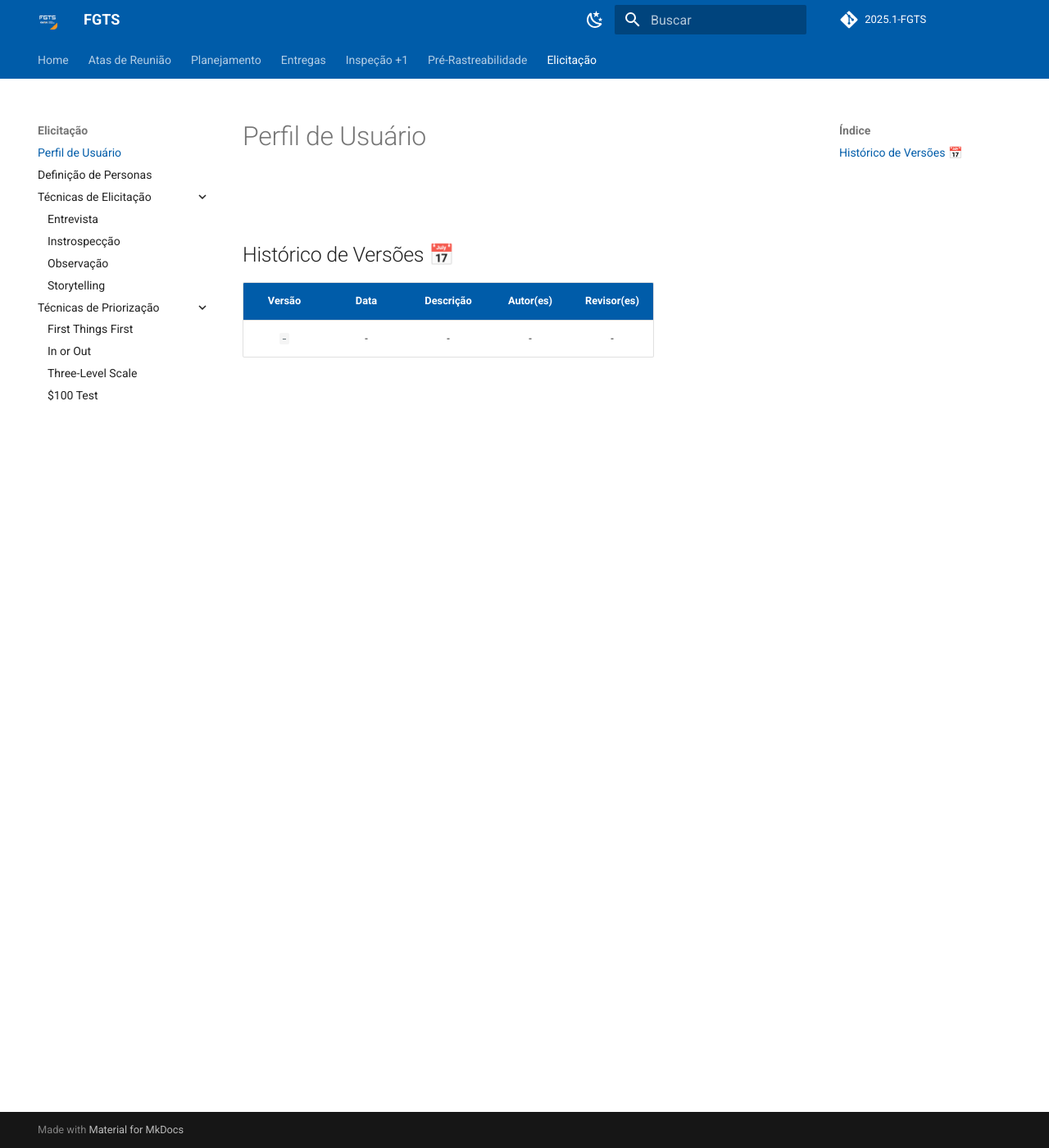
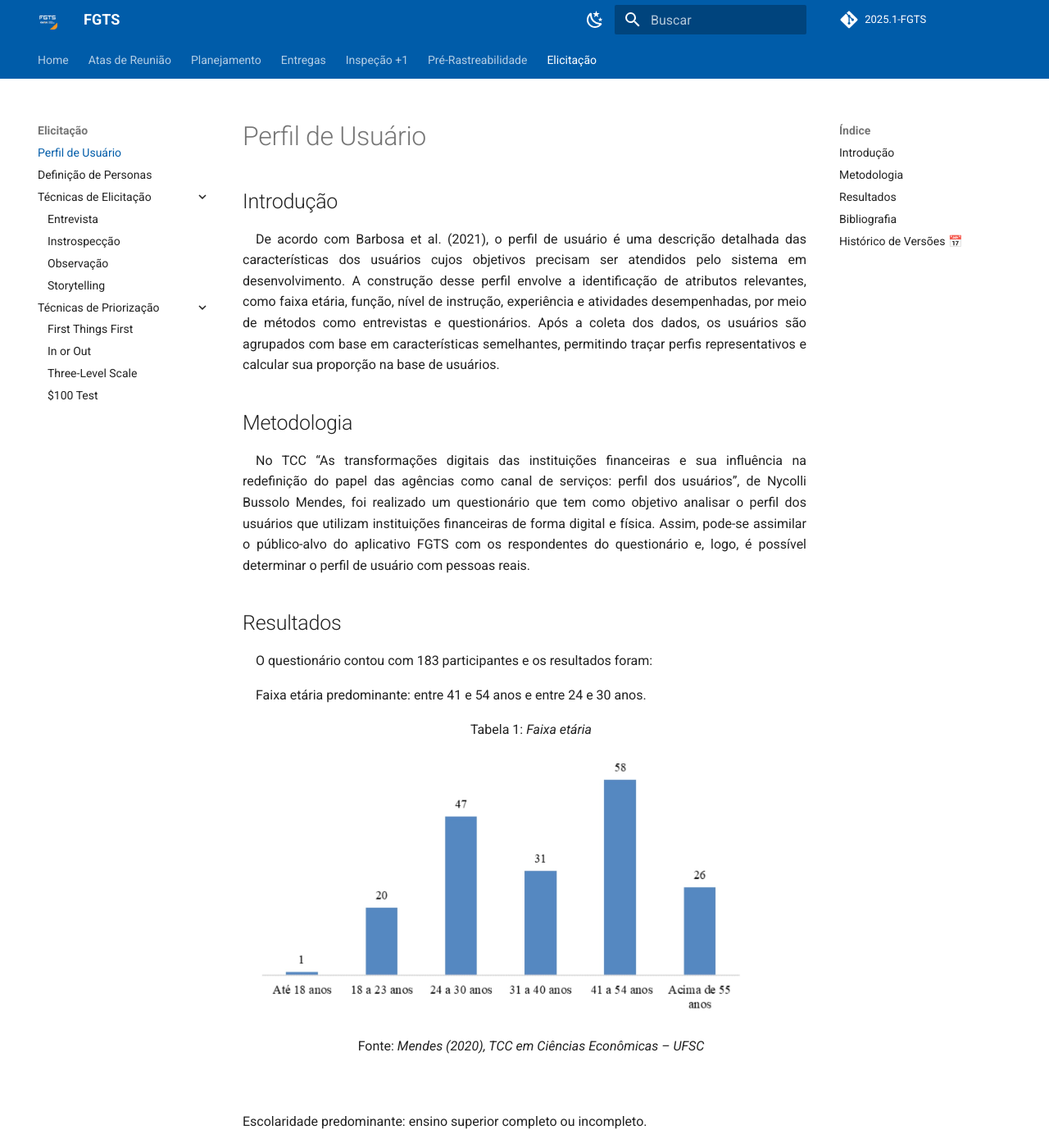
Before and after one commit to eduardodpms/REQ-FGTS, an MkDocs documentation site: the page built from docs/Elicitacao/Perfil-de-Usuario.md, in a window 1280 px wide and 1400 px high. Shown: the whole window at 82% size. Built offline with MkDocs 1.6.1 and Material for MkDocs 9.7.7, drawn with Linux system fonts in a browser that asks for light colours; comment, search, counter and statistics services are not loaded; some of the changed text lies outside the part shown.

Commit message:
docs: atualização do perfil de usuário

```diff
--- a/docs/Elicitacao/Perfil-de-Usuario.md
+++ b/docs/Elicitacao/Perfil-de-Usuario.md
@@ -1,11 +1,61 @@
 # Perfil de Usuário
 
+## Introdução
 
+De acordo com Barbosa et al. (2021), o perfil de usuário é uma descrição detalhada das características dos usuários cujos objetivos precisam ser atendidos pelo sistema em desenvolvimento. A construção desse perfil envolve a identificação de atributos relevantes, como faixa etária, função, nível de instrução, experiência e atividades desempenhadas, por meio de métodos como entrevistas e questionários. Após a coleta dos dados, os usuários são agrupados com base em características semelhantes, permitindo traçar perfis representativos e calcular sua proporção na base de usuários.
 
+## Metodologia
+
+No TCC “As transformações digitais das instituições financeiras e sua influência na redefinição do papel das agências como canal de serviços: perfil dos usuários”, de Nycolli Bussolo Mendes, foi realizado um questionário que tem como objetivo analisar o perfil dos usuários que utilizam instituições financeiras de forma digital e física. Assim, pode-se assimilar o público-alvo do aplicativo FGTS com os respondentes do questionário e, logo, é possível determinar o perfil de usuário com pessoas reais.
+
+## Resultados
+
+O questionário contou com 183 participantes e os resultados foram:
+
+Faixa etária predominante: entre 41 e 54 anos e entre 24 e 30 anos.
 <br>
+<p style="text-align: center; font-size: 16px;">Tabela 1: <i>Faixa etária</i></p>
+
+![Faixa etária](../assets/perfil-de-usuario/faixa-etaria.png)
+<br>
+<p style="text-align: center; font-size: 16px;">Fonte: <i>Mendes (2020), TCC em Ciências Econômicas – UFSC</i></p>
+<br>
+<br>
+Escolaridade predominante: ensino superior completo ou incompleto.
+<br>
+<p style="text-align: center; font-size: 16px;">Tabela 2: <i>Escolaridade</i></p>
+
+![Escolaridade](../assets/perfil-de-usuario/escolaridade.png)
+<br>
+<p style="text-align: center; font-size: 16px;">Fonte: <i>Mendes (2020), TCC em Ciências Econômicas – UFSC</i></p>
+<br>
+<br>
+Gênero: 69% feminino e 31% masculino.
+<br>
+<p style="text-align: center; font-size: 16px;">Tabela 3: <i>Gênero</i></p>
+
+![Gênero](../assets/perfil-de-usuario/genero.png)
+<br>
+<p style="text-align: center; font-size: 16px;">Fonte: <i>Mendes (2020), TCC em Ciências Econômicas – UFSC</i></p>
+<br>
+<br>
+Renda predominante: entre R$2.000 e R$5.000.
+<br>
+<p style="text-align: center; font-size: 16px;">Tabela 4: <i>Renda</i></p>
+
+![Renda](../assets/perfil-de-usuario/renda.png)
+<br>
+<p style="text-align: center; font-size: 16px;">Fonte: <i>Mendes (2020), TCC em Ciências Econômicas – UFSC</i></p>
+<br>
+
+## Bibliografia
+
+> <a id="PERFIL1" href="#PERFIL1">1.</a> Barbosa, S. D. J.; Silva, B. S. da; Silveira, M. S.; Gasparini, I.; Darin, T.; Barbosa, G. D. J. (2021). Interação Humano-Computador e Experiência do Usuário. Autopublicação. ISBN: 978-65-00-19677-1.
+
+> <a id="PERFIL2" href="#PERFIL2">2.</a> MENDES, Nycolli Bussolo. As transformações digitais das instituições financeiras e sua influência na redefinição do papel das agências como canal de serviços: perfil dos usuários. 2020. 66 f. Trabalho de Conclusão de Curso (Bacharelado em Ciências Econômicas) – Universidade Federal de Santa Catarina, Florianópolis, 2020. Disponível em: https://repositorio.ufsc.br/bitstream/handle/123456789/218557/TCC_-_Nycolli_Bussolo_Mendes_.pdf?sequence=2&isAllowed=y. Acesso em: 2 maio 2025.
 
 ## Histórico de Versões 📅
 
 | Versão | Data | Descrição | Autor(es) | Revisor(es) |
 | :-: | :-: | :-: | :-: | :-: |
-| `-`  | - | - | - | - |
+| `1.0` | 02/05/2025 | Criação da página de Perfil de Usuário | [Eduardo de Pina](https://github.com/eduardodpms), [Marcelo Makoto](https://github.com/MM4k) | - |
```
Also changed, not shown: docs/assets/perfil-de-usuario/escolaridade.png (added), docs/assets/perfil-de-usuario/faixa-etaria.png (added), docs/assets/perfil-de-usuario/genero.png (added), docs/assets/perfil-de-usuario/renda.png (added).
